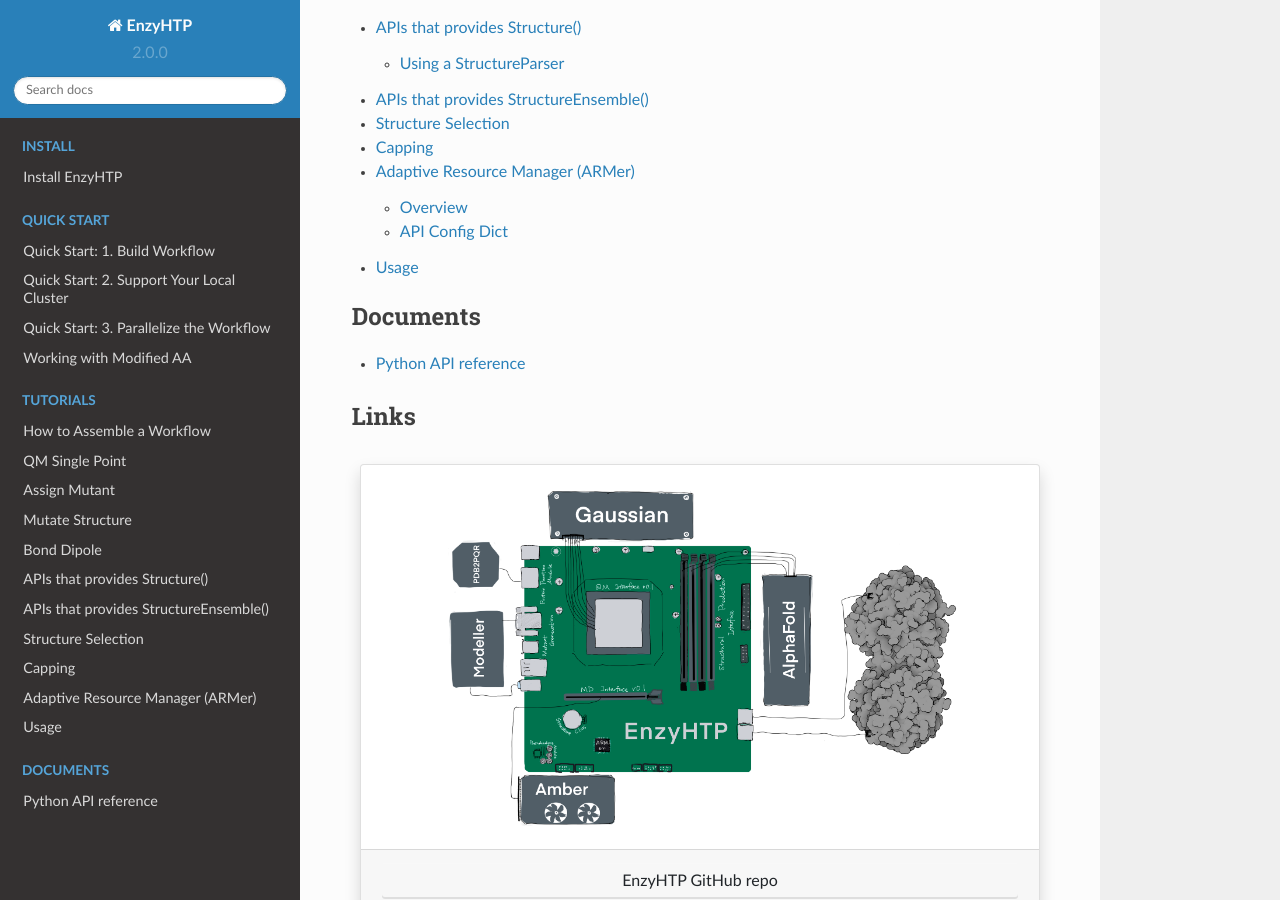
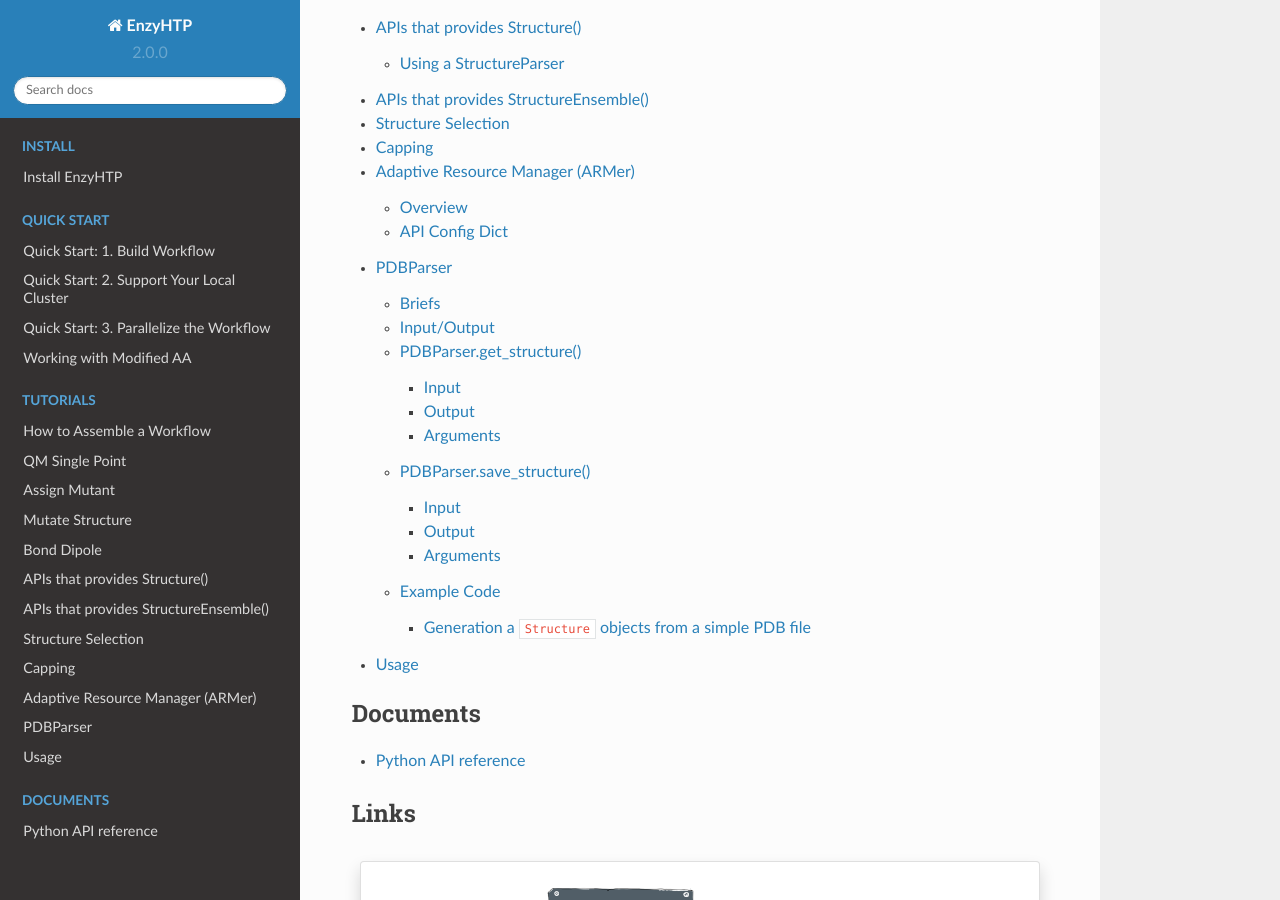
Before and after one commit to ChemBioHTP/enzyhtp_doc, a Sphinx documentation site: the page built from docs/source/index.rst, in a window 1280 px wide and 900 px high, scrolled down 3526 px. Built offline with Sphinx 7.4.7 and the Read the Docs theme 2.0.0, drawn with Linux system fonts in a browser that asks for light colours; some of the changed lines change nothing that is shown.

Commit message:
PDBParser tutorial

```diff
--- a/docs/source/index.rst
+++ b/docs/source/index.rst
@@ -61,6 +61,7 @@
    sci_api_tutorial/structure_selection
    sci_api_tutorial/capping
    sci_api_tutorial/armer
+   sci_api_tutorial/PDBParser
    usage
 
 .. toctree::
--- /dev/null
+++ b/docs/source/sci_api_tutorial/PDBParser.rst
@@ -0,0 +1,174 @@
+==============================================
+PDBParser
+==============================================
+
+Briefs
+==============================================
+``PDBParser`` facilitates the conversion between PDB files and ``Structure`` objects. It primarily offers two functions: ``get_structure()`` for converting a PDB file into a ``Structure`` object, and ``save_structure()`` for performing the inverse operation.
+
+Input/Output
+==============================================
+
+.. panels::
+
+    :column: col-lg-12 col-md-12 col-sm-12 col-xs-12 p-2 text-left
+
+    .. image:: ../../figures/PDBParser_io.svg
+        :width: 100%
+        :alt: PDBParser_io
+
+PDBParser.get_structure()
+==============================================
+
+Input
+------------------------------------------------
+
+``path``
+    Specifies the file path of the PDB file.
+
+    .. admonition:: How to obtain
+
+        PDB files can be downloaded from the `Protein Data Bank <https://www.rcsb.org/>`_ or acquired from experimental results.
+
+Output
+------------------------------------------------
+
+``Structure()``
+    Returns the constructed ``Structure`` object.
+
+Arguments
+------------------------------------------------
+
+``path``
+    Path to the PDB file.
+    (See `PDBParser.get_structure() <#pdbparser-get-structure>`_ section)
+
+``model``
+    | Index of the model to select if the file contains multiple models.
+    | Determine if there are multiple models by looking for "MODEL {number}" and "ENDMDL" tags in the PDB file, or by using protein visualization tools such as `PyMOL <https://pymol.org>`_ or `UCSF Chimera <https://www.cgl.ucsf.edu/chimera/>`_.
+
+``add_solvent_list``
+    | List of additional solvent names. If solvents other than water are present, include them here.
+    | For example, ``add_solvent_list=["DMS", "ACT"]``
+    | Solvents are recognized by names in these lists within non-polypeptide chains:
+    | ``chem.RD_SOLVENT_LIST + add_solvent_list``
+    | ``RD_SOLVENT_LIST`` includes common water aliases such as HOH and WAT. (``RD_SOLVENT_LIST: List[str] = ["HOH", "WAT"]``)
+
+``add_ligand_list``
+    | List of additional ligand names, used to retain specific ligands within the protein structure.
+    | For example, ``add_ligand_list=["FAD", "NAD"]``
+    | Ligands are identified by their absence from these lists within non-polypeptide chains:
+
+        | 1. ``chem.RD_SOLVENT_LIST + add_solvent_list``
+        | - ``RD_SOLVENT_LIST`` includes common water aliases such as HOH and WAT. (``RD_SOLVENT_LIST: List[str] = ["HOH", "WAT"]``)
+        | 2. ``chem.RD_NON_LIGAND_LIST - add_ligand_list``
+        | - ``RD_NON_LIGAND_LIST`` includes common co-crystallized ligands found in solvents, including CL (CHLORIDE ION), EDO (1,2-ETHANEDIOL), GOL (GLYCEROL), and EOH (ETHANOL). (``"RD_NON_LIGAND_LIST: List[str] = ["CL", "EDO", "GOL", "EOH"]"``)
+        | *Solvent list have higher pirority*
+
+``remove_trash``
+    | Option to remove unwanted ligands, defined by ``RD_NON_LIGAND_LIST``, can be set to either ``remove_trash=True`` or  ``remove_trash=False``, default value is ``True``.
+
+``give_idx_map``
+    | Option to return a tuple of ``(Structure, idx_change_mapper)``, can be set to either ``give_idx_map=True`` or  ``give_idx_map=False``, default value is ``Flase``.
+    | The mapping is a dictionary: ``{(old_chain_id, old_residue_id): (new_chain_id, new_residue_id), ... }``
+
+``allow_multichain_in_atom``
+    | Used for resolving chain id,  can be set to either ``allow_multichain_in_atom=True`` or  ``allow_multichain_in_atom=False``, default value is ``Flase``.
+    | When set to ``True``, it allows multiple chain IDs to appear within the same chain that consists of ATOM records. Although this conflicts with the standard PDB file format definition, it is useful for resolving chain IDs of multi-chain PDB files exported by PyMOL2.
+
+
+PDBParser.save_structure()
+==============================================
+
+
+Input
+------------------------------------------------
+
+``outfile``
+    Path for saving the ``Structure()`` object as a string.
+
+    .. admonition:: How to obtain
+
+        Define the save path as a string, e.g., ``outfile='./save_pro.pdb'``.
+
+``stru``
+    The ``Structure()`` object to be saved.
+
+    .. admonition:: How to obtain
+
+        (See `PDBParser.get_structure() <#pdbparser-get-structure>`_ section)
+
+
+Output
+------------------------------------------------
+
+``str()``
+    Path where the ``Structure()`` was saved, returned as a string.
+
+Arguments
+------------------------------------------------
+
+``outfile``
+    Path for saving the ``Structure()`` object as a string.
+    (See `PDBParser.save_structure() <#pdbparser-save-structure>`_ section)
+
+``stru``
+    The ``Structure()`` object to be saved.
+    (See `PDBParser.save_structure() <#pdbparser-save-structure>`_ section)
+
+``if_renumber``
+    Determines whether to renumber atoms starting from 1, can be set to either ``if_renumber=True`` or ``if_renumber=False``, default value is ``True``.
+
+``if_fix_atomname``
+    Determines whether atom names should be adjusted to conform to PDB conventions, can be set to either ``if_fix_atomname=True`` or ``if_fix_atomname=False``. The default value is True, which ensures that atom names are automatically converted to the standard PDB format.
+
+
+Example Code
+==============================================
+
+Generation a ``Structure`` objects from a simple PDB file
+---------------------------------------------------------
+
+In this example, we use ``PDBParser`` to process a single-chain, single-model PDB file containing a protein with ligands (a substrate named C4C and a cofactor named HEM) and solvent molecules. We aim to import the PDB file as a ``Structure`` object and export it as a new PDB file.
+
+.. admonition:: How input is prepared
+
+    For ``PDBParser.get_structure()``, need to prepare:
+
+    ``path``
+        The file path of the PDB file. In this example, the PDB file was downloaded from the Protein Data Bank with the ID "2V7M" and is named ``"./2v7m.pdb"``.
+        (See `PDBParser.get_structure() <#pdbparser-get-structure>`_ section)
+
+    ``add_solvent_list``
+        According to the PDB file, the phosphate ion (named "PO4" in the PDB file) needs to be regarded as a solvent.
+
+    ``add_ligand_list``
+        According to the PDB file, there are substrate and cofactor molecules (named "HEM" and "C4C" in the PDB file) that need to be defined as ligands.
+
+    For ``PDBParser.save_structure()``, need to prepare:
+
+    ``outfile``
+        The path to save the ``Structure`` object as a string. In this example, we save the structure as ``"./2v7m_new.pdb"``
+
+    ``stru``
+        The ``Structure()`` object obtained from ``PDBParser.get_structure()``
+        (See `PDBParser.get_structure() <#pdbparser-get-structure>`_ section)
+
+
+.. code:: python
+
+    from enzy_htp.structure import PDBParser
+
+    test_A="./2v7m.pdb"
+    test_A_struc = PDBParser.get_structure(path=test_A,
+                                           add_solvent_list=["PO4"],
+                                           add_ligand_list=["HEM","C4C"])
+    test_A_saved_path = PDBParser.save_structure(outfile="./2v7m_new.pdb",
+                                                 stru=test_A_struc)
+    print(test_A_saved_path)
+    #./2v7m_new.pdb
+
+
+=========================================================================================
+
+Author: Xingyu Ouyang <ouyangxingyu913@gmail.com>
```
Also changed, not shown: docs/figures/PDBParser_io.svg (added).
